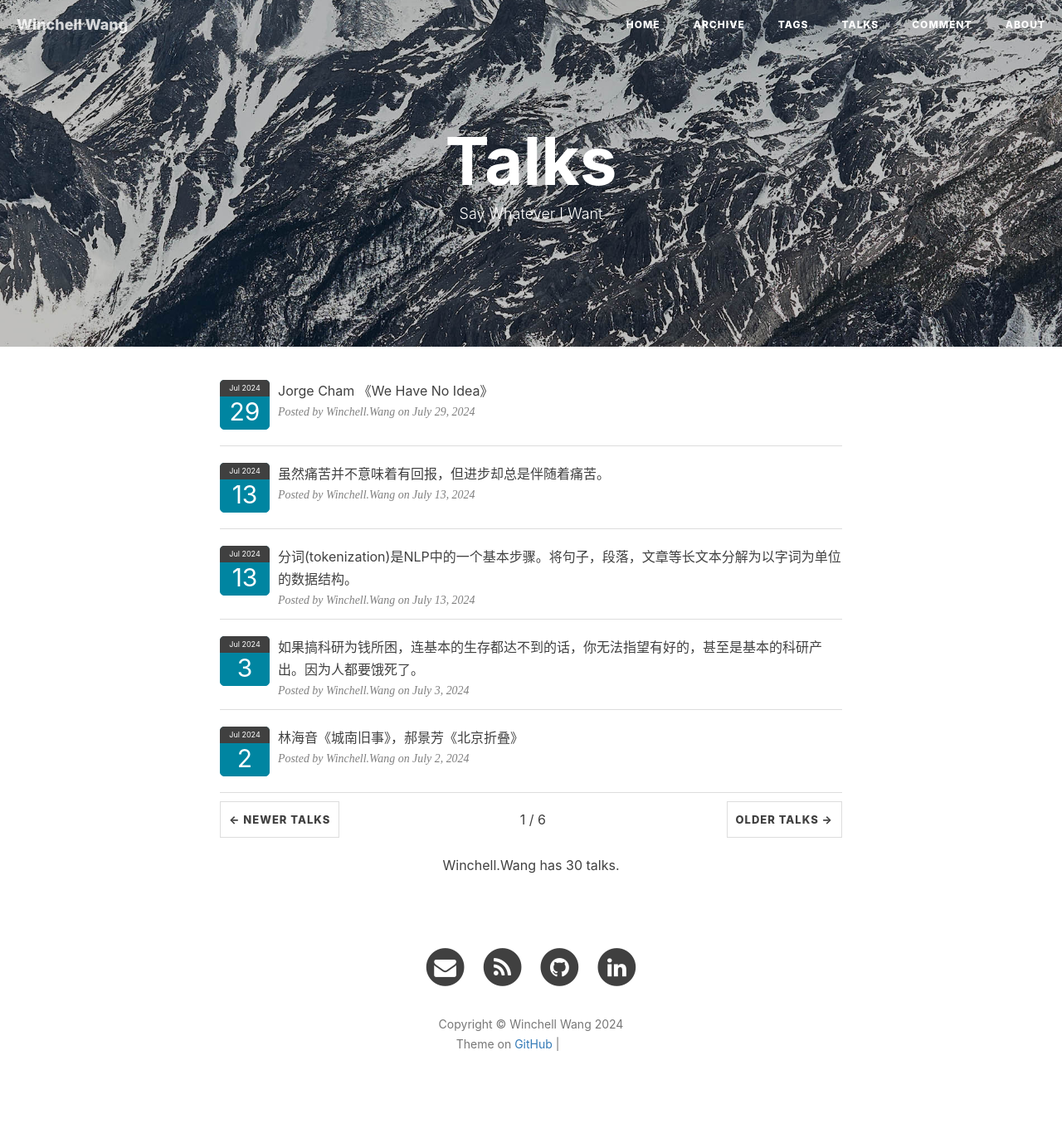
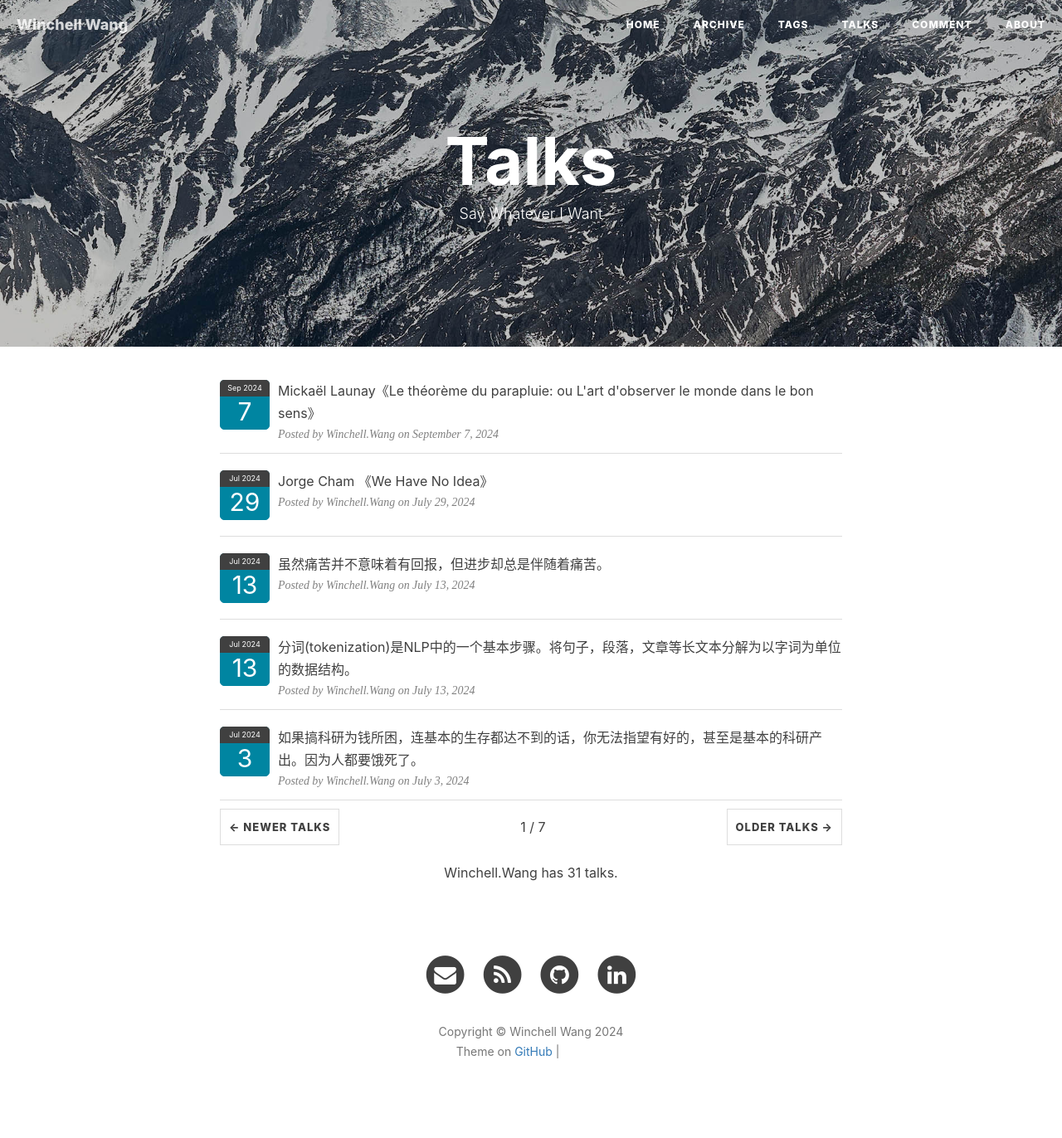
Before and after one commit to WinchellWang/winchellwang.github.io, a Jekyll site: the page built from 3talk.html, in a window 1280 px wide. Shown: the whole page at 83% size. Built offline with Jekyll 4.4.1, drawn with Linux system fonts in a browser that asks for light colours; nearby versions of some CDN libraries; comment, search, counter and statistics services are not loaded; grey boxes are pictures that could not be loaded.

Commit message:
New Talk

```diff
--- a/_data/talks.yml
+++ b/_data/talks.yml
@@ -1,6 +1,9 @@
 # Template
 # - mytalk: ""
 #   talkdate: "2023-05"
+
+- mytalk: "Mickaël Launay《Le théorème du parapluie: ou L'art d'observer le monde dans le bon sens》"
+  talkdate: "2024-09-07"
 
 - mytalk: "Jorge Cham 《We Have No Idea》"
   talkdate: "2024-07-29"
```
